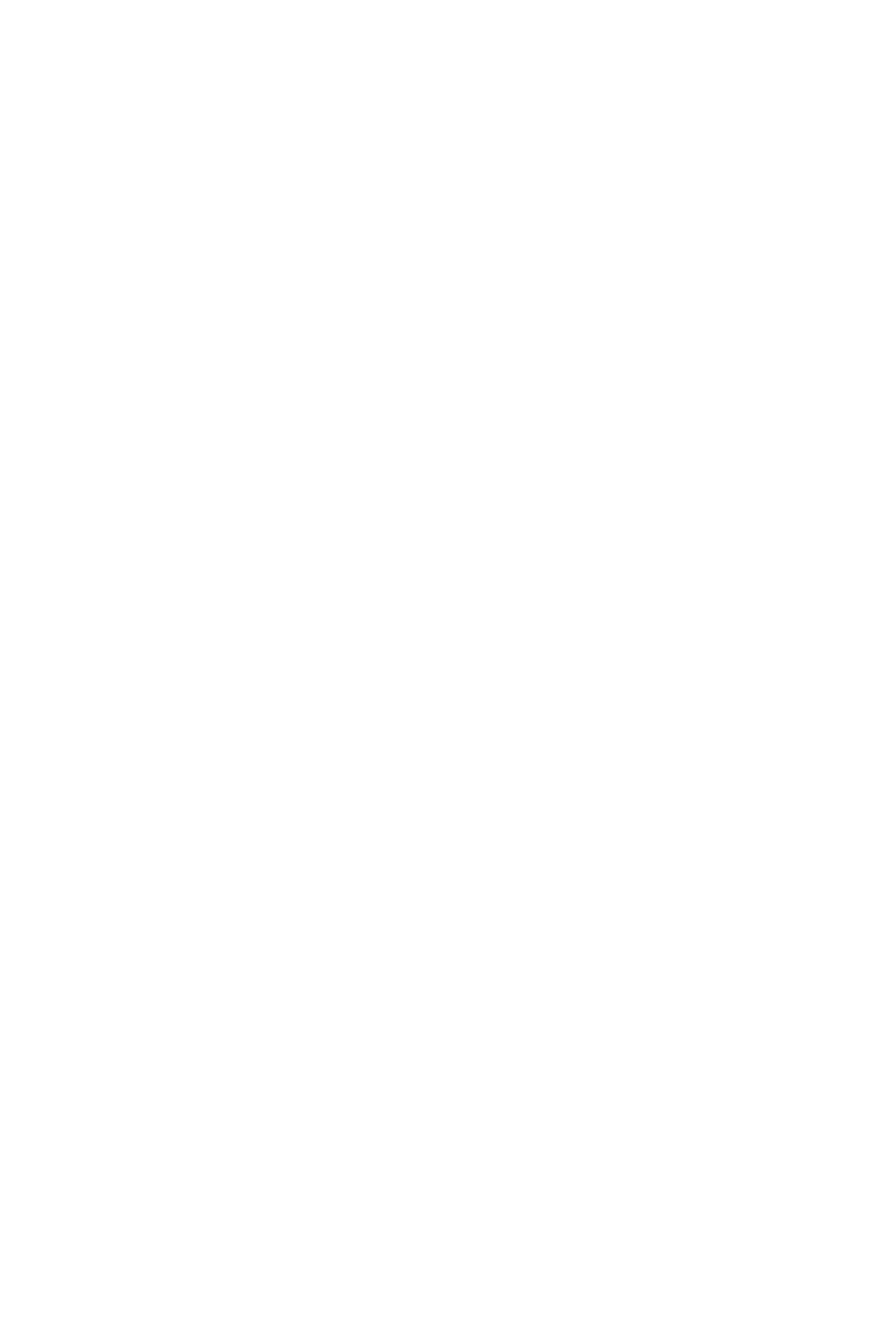
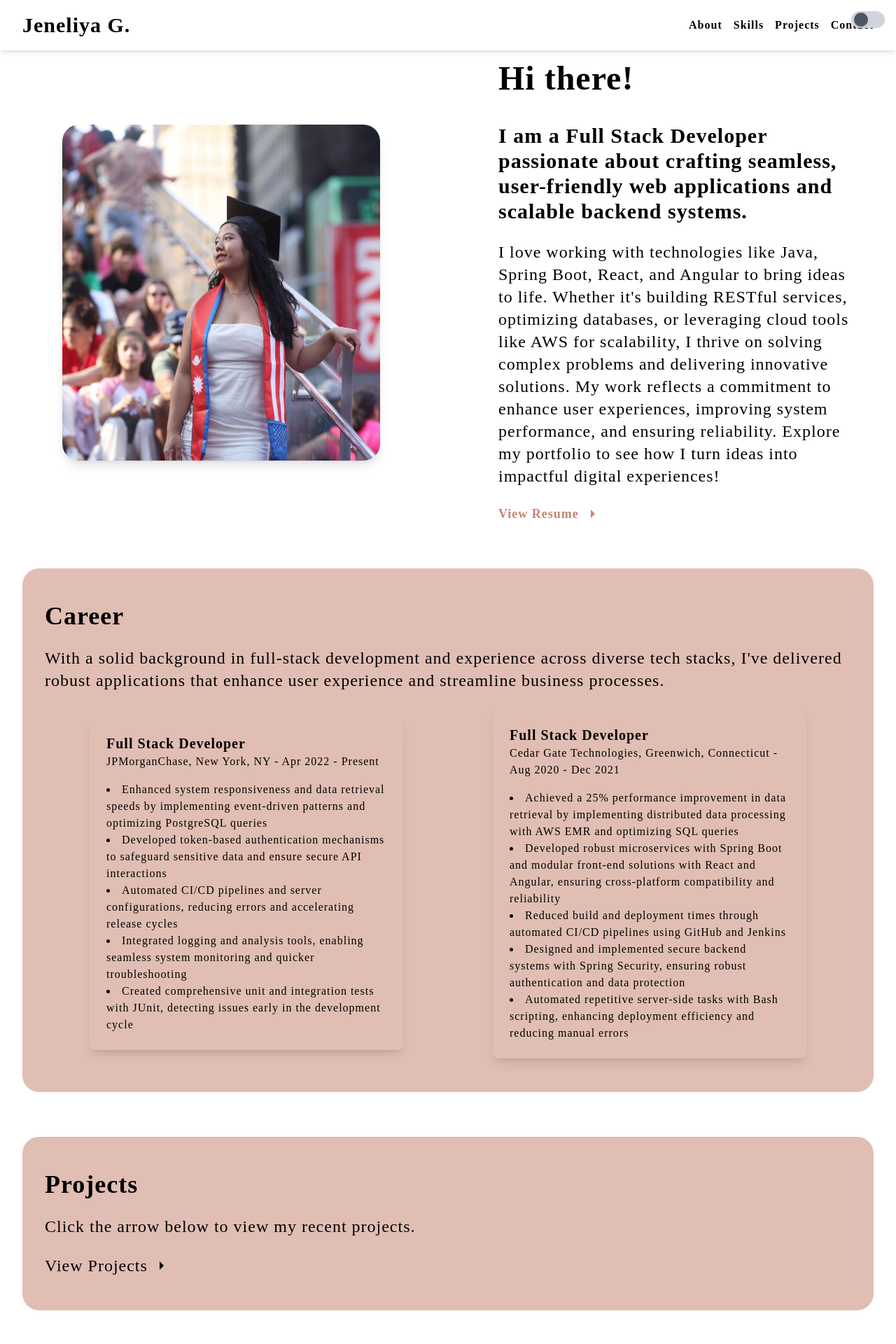
Before and after one commit to Jeneliya12/My_Portfolio, a React (Vite) app: page / in a window 1280 px wide. Shown: the top 1920 px of the page at 70% size. Before the commit the page ends 800 px from the top, so only its background shows below. Built offline with nearby package versions, Linux system fonts and the light colour scheme.

Commit message:
minor changes

```diff
--- a/index.html
+++ b/index.html
@@ -2,10 +2,6 @@
 <html lang="en">
   <head>
     <meta charset="UTF-8" />
-    <link
-      href="https://fonts.googleapis.com/css2?family=Roboto:wght@400;700&display=swap"
-      rel="stylesheet"
-    />
     <meta name="viewport" content="width=device-width, initial-scale=1.0" />
     <title>My Portfolio</title>
   </head>
--- a/package.json
+++ b/package.json
@@ -2,7 +2,7 @@
   "name": "jeneliyaportfolio",
   "private": true,
   "version": "0.0.0",
-  "homepage": "https://jeneliya12.github.io/My_Portfolio",
+  "homepage": "https://jeneliyagurung.com",
   "type": "module",
   "scripts": {
     "dev": "vite",
@@ -14,7 +14,7 @@
   },
   "dependencies": {
     "emailjs-com": "^3.2.0",
-    "framer-motion": "^11.11.11",
+    "framer-motion": "^11.14.4",
     "react": "^18.3.1",
     "react-dom": "^18.3.1",
     "react-icons": "^5.3.0",
--- a/src/components/aboutme.jsx
+++ b/src/components/aboutme.jsx
@@ -1,4 +1,3 @@
-import { useState } from "react";
 import { useNavigate } from "react-router-dom";
 
 function AboutMe({ theme }) {
@@ -25,8 +24,9 @@ function AboutMe({ theme }) {
         <div className="grid grid-cols-1 lg:grid-cols-2 gap-20">
           <div className="flex justify-center items-center mt-6 lg:mt-0 overflow-hidden rounded-3xl">
             <img
-              src="/My_Portfolio/jen.jpg"
+              src="/jen.jpg"
               alt="Jeneliya Gurung"
+              j
               className="w-[90%] lg:w-[80%] max-w-2xl h-auto rounded-3xl shadow-lg object-cover transform transition-transform duration-300 ease-in-out hover:scale-105 hover:rotate-1"
               style={{
                 maxHeight: "60vh",
@@ -42,15 +42,21 @@ function AboutMe({ theme }) {
               Hi there!
             </h1>
             <h2 className="text-xl sm:text-2xl lg:text-3xl font-semibold leading-relaxed">
-              I’m Jeneliya, a passionate full-stack developer with expertise in
-              creating high-performing, user-friendly web applications.
+              I am a Full Stack Developer passionate about crafting seamless,
+              user-friendly web applications and scalable backend systems.
             </h2>
             <p className="text-lg sm:text-xl lg:text-2xl leading-relaxed">
-              With a background in front-end and back-end technologies, I aim to
-              deliver seamless experiences and impactful solutions.
+              I love working with technologies like Java, Spring Boot, React,
+              and Angular to bring ideas to life. Whether it's building RESTful
+              services, optimizing databases, or leveraging cloud tools like AWS
+              for scalability, I thrive on solving complex problems and
+              delivering innovative solutions. My work reflects a commitment to
+              enhance user experiences, improving system performance, and
+              ensuring reliability. Explore my portfolio to see how I turn ideas
+              into impactful digital experiences!
             </p>
             <div
-              onClick={() => window.open("/My_Portfolio/resume.pdf", "_blank")}
+              onClick={() => window.open("resume.pdf", "_blank")}
               className="mt-4 flex items-center text-brown-400 cursor-pointer space-x-2 hover:text-orange-600 transition-colors duration-300"
             >
               <span className="font-semibold text-lg">View Resume</span>
@@ -81,46 +87,37 @@ function AboutMe({ theme }) {
             enhance user experience and streamline business processes.
           </p>
 
-          <div className="grid grid-cols-1 sm:grid-cols-2 lg:grid-cols-3 gap-8">
+          <div className="grid grid-cols-1 sm:grid-cols-2 justify-center items-center">
             {/* Each career card */}
             {[
               {
                 title: "Full Stack Developer",
-                company: "Takeo, New York, NY - Apr 2023 - Present",
+                company: "JPMorganChase, New York, NY - Apr 2022 - Present",
                 responsibilities: [
-                  "Led scalable web app development using React, Next.js, TypeScript, Node.js, and Express.",
-                  "Developed RESTful APIs and integrated third-party services.",
-                  "Improved performance using Webpack and Lighthouse.",
-                  "Maintained data management with PostgreSQL and MongoDB.",
-                  "Collaborated in Agile sprints using JIRA and Confluence.",
-                  "Set up CI/CD pipelines using Jenkins and Docker.",
+                  "Enhanced system responsiveness and data retrieval speeds by implementing event-driven patterns and optimizing PostgreSQL queries",
+                  "Developed token-based authentication mechanisms to safeguard sensitive data and ensure secure API interactions",
+                  "Automated CI/CD pipelines and server configurations, reducing errors and accelerating release cycles",
+                  "Integrated logging and analysis tools, enabling seamless system monitoring and quicker troubleshooting",
+                  "Created comprehensive unit and integration tests with JUnit, detecting issues early in the development cycle",
                 ],
               },
               {
-                title: "Software Engineer",
+                title: "Full Stack Developer",
                 company:
-                  "Boost Stride Tech Solutions, Kathmandu, Nepal - Sep 2020 - Dec 2021",
+                  "Cedar Gate Technologies, Greenwich, Connecticut - Aug 2020 - Dec 2021",
                 responsibilities: [
-                  "Implemented microservices with Java, Spring Boot, Docker, and Kubernetes.",
-                  "Developed real-time data analytics with Python, Flask, and Redis.",
-                  "Refactored legacy code with C++.",
-                  "Automated testing with Selenium, JUnit, and Mockito.",
-                  "Enhanced security with OAuth2, JWT, and RBAC.",
-                ],
-              },
-              {
-                title: "Software Engineer Intern",
-                company: "Riddhasoft, Kathmandu, Nepal - Jul 2018 - Dec 2018",
-                responsibilities: [
-                  "Optimized backend APIs, reducing response times by 20%.",
-                  "Enhanced app performance using Angular and Redis caching.",
-                  "Administered MySQL with advanced SQL and transaction management.",
-                  "Created technical documentation, aiding in knowledge transfer.",
-                  "Managed source control with Git.",
+                  "Achieved a 25% performance improvement in data retrieval by implementing distributed data processing with AWS EMR and optimizing SQL queries",
+                  "Developed robust microservices with Spring Boot and modular front-end solutions with React and Angular, ensuring cross-platform compatibility and reliability",
+                  "Reduced build and deployment times through automated CI/CD pipelines using GitHub and Jenkins",
+                  "Designed and implemented secure backend systems with Spring Security, ensuring robust authentication and data protection",
+                  "Automated repetitive server-side tasks with Bash scripting, enhancing deployment efficiency and reducing manual errors",
                 ],
               },
             ].map((job, idx) => (
-              <div key={idx} className="p-6 rounded-lg shadow-lg">
+              <div
+                key={idx}
+                className="p-6 rounded-lg shadow-lg w-full max-w-md mx-auto"
+              >
                 <h3 className="text-xl font-semibold">{job.title}</h3>
                 <p className="text-md font-medium">{job.company}</p>
                 <ul
@@ -176,9 +173,7 @@ function AboutMe({ theme }) {
               <h3 className="text-xl font-semibold">
                 Master of Science in Computer Science, GPA: 3.92
               </h3>
-              <p className="text-md font-medium">
-                Monroe College - Jan 2022 to April 2024
-              </p>
+              <p className="text-md font-medium">Monroe College</p>
               <p>
                 Focusing on software engineering techniques, cloud computing,
                 and scalable application development.
@@ -189,9 +184,7 @@ function AboutMe({ theme }) {
               <h3 className="text-xl font-semibold">
                 Bachelor of Science in Computing, First Class Honors
               </h3>
-              <p className="text-md font-medium">
-                Leeds Beckett University - Sep 2016 to Aug 2020
-              </p>
+              <p className="text-md font-medium">Leeds Beckett University</p>
               <p>
                 Acquired a solid foundation in programming, data structures,
                 algorithms, and software development.
--- a/src/components/header.jsx
+++ b/src/components/header.jsx
@@ -63,7 +63,7 @@ function Header({ activeLink, handleLinkClick, theme }) {
                 to={path}
                 onClick={() => {
                   handleLinkClick(`#${label.toLowerCase()}`);
-                  setIsOpen(false); // Close menu on mobile after click
+                  setIsOpen(false);
                 }}
                 className={`hover:text-orange-500 transition-colors duration-300 py-2 block`}
               >
--- a/src/components/skills.jsx
+++ b/src/components/skills.jsx
@@ -1,38 +1,37 @@
-import React from "react";
 import { motion } from "framer-motion";
 
 const skillsData = {
   Frontend: [
+    { name: "React", level: 90 },
+    { name: "JavaScript", level: 90 },
     { name: "HTML5", level: 90 },
     { name: "CSS3", level: 85 },
-    { name: "JavaScript", level: 90 },
-    { name: "React", level: 85 },
     { name: "Next.js", level: 80 },
-    { name: "Vue.js", level: 75 },
     { name: "TypeScript", level: 80 },
+    { name: "Angular.js", level: 80 },
   ],
   Backend: [
+    { name: "Java", level: 90 },
     { name: "Node.js", level: 85 },
     { name: "Express.js", level: 80 },
     { name: "Python", level: 75 },
     { name: "Django", level: 70 },
-    { name: "Java", level: 65 },
     { name: "GraphQL", level: 60 },
   ],
   Tools: [
     { name: "Git", level: 90 },
+    { name: "Postman", level: 85 },
+    { name: "CI/CD", level: 80 },
     { name: "Docker", level: 75 },
     { name: "Jenkins", level: 70 },
-    { name: "Webpack", level: 65 },
-    { name: "Postman", level: 85 },
-    { name: "CI/CD", level: 75 },
+    { name: "Webpack", level: 70 },
   ],
   Database: [
+    { name: "PostgreSQL", level: 80 },
     { name: "MongoDB", level: 80 },
     { name: "MySQL", level: 75 },
-    { name: "PostgreSQL", level: 70 },
-    { name: "Firebase", level: 65 },
-    { name: "Redis", level: 60 },
+    { name: "Firebase", level: 70 },
+    { name: "Redis", level: 70 },
   ],
 };
 
@@ -47,7 +46,7 @@ const Skills = ({ activeLink, theme }) => (
         transition={{ duration: 1 }}
       >
         <img
-          src="/My_Portfolio/skilltwo.jpg"
+          src="/skilltwo.jpg"
           alt="Skills Illustration"
           className="w-full max-w-3xl h-auto rounded-3xl shadow-xl object-cover"
         />
--- a/src/main.jsx
+++ b/src/main.jsx
@@ -1,16 +1,26 @@
-// index.js
+// main.jsx (or index.js)
 import { StrictMode } from "react";
-import { BrowserRouter as Router } from "react-router-dom";
 import { createRoot } from "react-dom/client";
+import { createBrowserRouter, RouterProvider } from "react-router-dom";
 import Home from "./pages/home";
 import "./style/index.css";
+const router = createBrowserRouter(
+  [
+    {
+      path: "/*",
+      element: <Home />,
+    },
+  ],
+  {
+    future: {
+      v7_startTransition: true,
+      v7_relativeSplatPath: true,
+    },
+  }
+);
 
 createRoot(document.getElementById("root")).render(
   <StrictMode>
-    <Router basename="/My_Portfolio">
-      {" "}
-      {/* Add basename for subpath */}
-      <Home />
-    </Router>
+    <RouterProvider router={router} />
   </StrictMode>
 );
--- a/src/pages/home.jsx
+++ b/src/pages/home.jsx
@@ -1,6 +1,6 @@
-// Home.js
+// home.jsx
 import { useState } from "react";
-import { Routes, Route } from "react-router-dom"; // Only Routes and Route here
+import { Routes, Route } from "react-router-dom";
 import Header from "../components/Header";
 import AboutMe from "../components/AboutMe";
 import Skills from "../components/Skills";
--- a/vite.config.js
+++ b/vite.config.js
@@ -6,5 +6,5 @@ export default defineConfig({
   build: {
     sourcemap: true,
   },
-  base: "/My_Portfolio/",
+  base: "/",
 });
```
Also changed, not shown: src/components/contact.jsx (+1 -7 lines), src/components/projects.jsx (+9 -13 lines), 2 other files (tests, documents, lock files or other folders).
